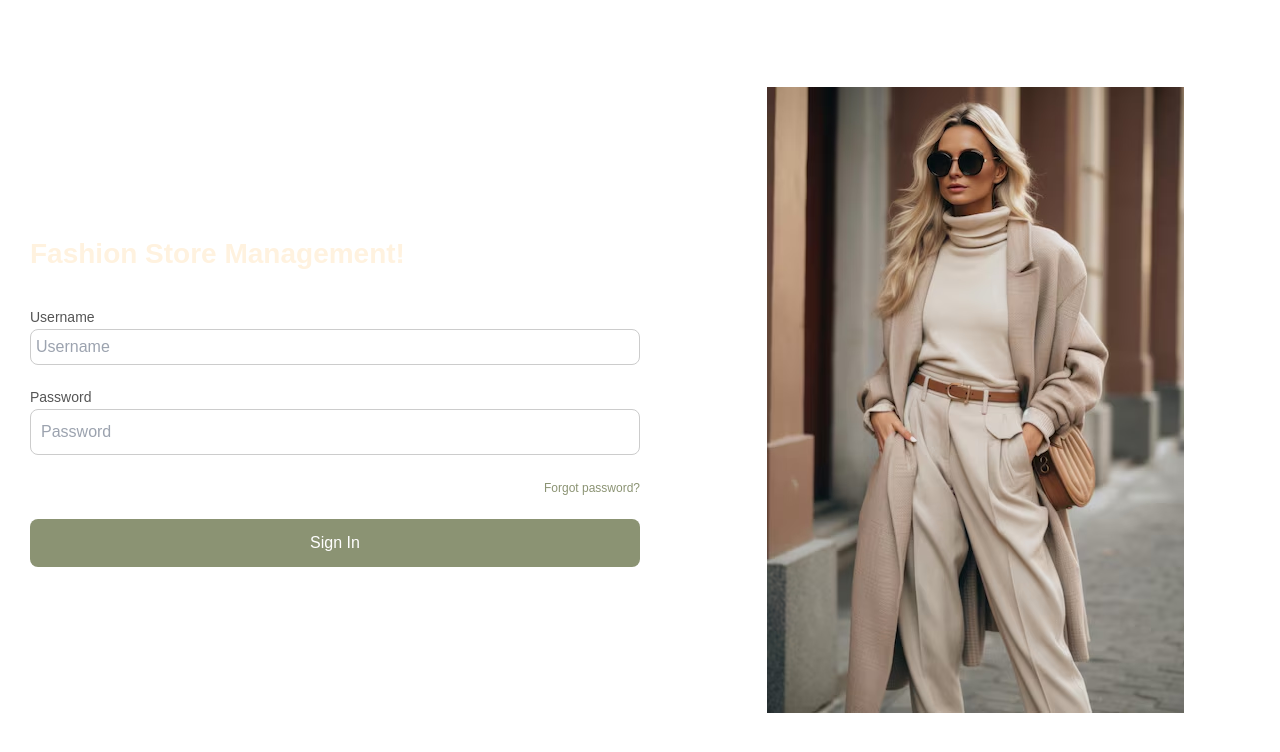
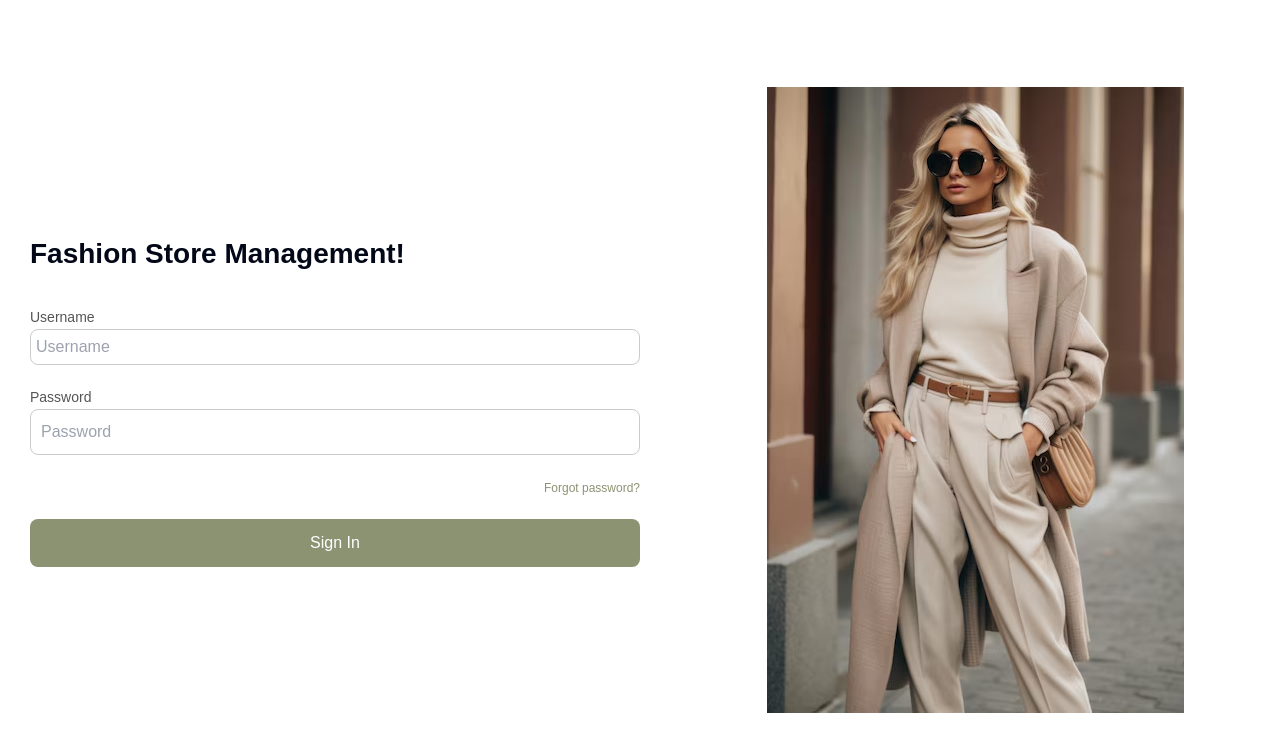
Before and after one commit to MinaNguyen17/BTL-Database, a React (Vite) app in the folder front-end/: page /login in a window 1280 px wide. Shown: the top 752 px of the page. Built offline with nearby package versions, Linux system fonts and the light colour scheme; no server answers.

Commit message:
chỉnh style

```diff
--- a/front-end/src/pages/Acc/addshift.css
+++ b/front-end/src/pages/Acc/addshift.css
@@ -17,40 +17,15 @@ html,
 body {
     margin: 0;
     font-family: "Karla", sans-serif;
-    color: var(--cutty-sark);
+
     background-color: #f5f5f5;
 }
 
 * {
     box-sizing: border-box;
 }
-/* Define color variables */
-:root {
-    --accent-base: #8eeec0;
-    --cutty-sark: #fff2df;
-    --porcelain: #b5be9a;
-    --pink: #ff8f96;
-    --orange: #ffb464;
-    --green: #8eeec0;
-    --cyan: #8eeec0;
-    --blue: #80e1d0;
-    --purple: #9a80d1;
-    --hover-shadow: rgba(0, 0, 0, 0.2);
-}
 
-/* Global styles */
-html,
-body {
-    margin: 0;
-    font-family: "Karla", sans-serif;
-    color: var(--cutty-sark);
-    background-color: #ffffff;
-}
-
-* {
-    box-sizing: border-box;
-}
-.container {
+.scontainer {
     display: flex;
     flex-direction: row;
     justify-content: space-between;
--- a/front-end/src/pages/Acc/addshift.jsx
+++ b/front-end/src/pages/Acc/addshift.jsx
@@ -198,7 +198,7 @@ function EmpShift() {
   const currentWeekDates = getDatesForWeek(currentWeekStart);
 
   return (
-    <div className="container">
+    <div className="scontainer">
       <div className="timetable-container">
         <div className="timetable">
           <div className="week-names">
--- a/front-end/src/pages/Acc/login.css
+++ b/front-end/src/pages/Acc/login.css
@@ -1,19 +1,4 @@
-* {
-  margin: 0;
-  padding: 0;
-  box-sizing: border-box;
-}
 
-html, body {
-  height: 100%; /* Ensure the body spans the full height */
-  margin: 0;    /* Reset default margin */
-  padding: 0;   /* Reset default padding */
-}
-
-body {
-  font-family: 'Arial', sans-serif;
-  background-color: #f7f7f7;
-}
 
 .login-container {
   display: flex;
--- a/front-end/src/pages/Acc/login.jsx
+++ b/front-end/src/pages/Acc/login.jsx
@@ -18,7 +18,7 @@ const handleSubmit = async (event) => {
   const password = event.target.password.value;
 
   try {
-    const response = await axiosInstance.post('/account/login', {
+    const response = await axiosInstance.post("/account/login", {
       username,
       password,
     });
--- a/front-end/src/pages/Acc/shift.css
+++ b/front-end/src/pages/Acc/shift.css
@@ -17,40 +17,17 @@ html,
 body {
     margin: 0;
     font-family: "Karla", sans-serif;
-    color: var(--cutty-sark);
+
     background-color: #f5f5f5;
 }
 
 * {
     box-sizing: border-box;
 }
-/* Define color variables */
-:root {
-    --accent-base: #8eeec0;
-    --cutty-sark: black;
-    --porcelain: #b5be9a;
-    --pink: #ff8f96;
-    --orange: #ffb464;
-    --green: #8eeec0;
-    --cyan: #8eeec0;
-    --blue: #80e1d0;
-    --purple: #9a80d1;
-    --hover-shadow: rgba(0, 0, 0, 0.2);
-}
+/* Define color variables *
+/* Global styles */
 
-/* Global styles */
-html,
-body {
-    margin: 0;
-    font-family: "Karla", sans-serif;
-    color: var(--cutty-sark);
-    background-color: #ffffff;
-}
-
-* {
-    box-sizing: border-box;
-}
-.container {
+.scontainer {
     display: flex;
     flex-direction: row;
     justify-content: space-between;
--- a/front-end/src/pages/Acc/shift.jsx
+++ b/front-end/src/pages/Acc/shift.jsx
@@ -175,7 +175,7 @@ function EmpShift() {
   const currentWeekDates = getDatesForWeek(currentWeekStart);
 
   return (
-    <div className="container">
+    <div className="scontainer">
       <div className="timetable-container">
         <div className="timetable">
           <div className="week-names">
```
